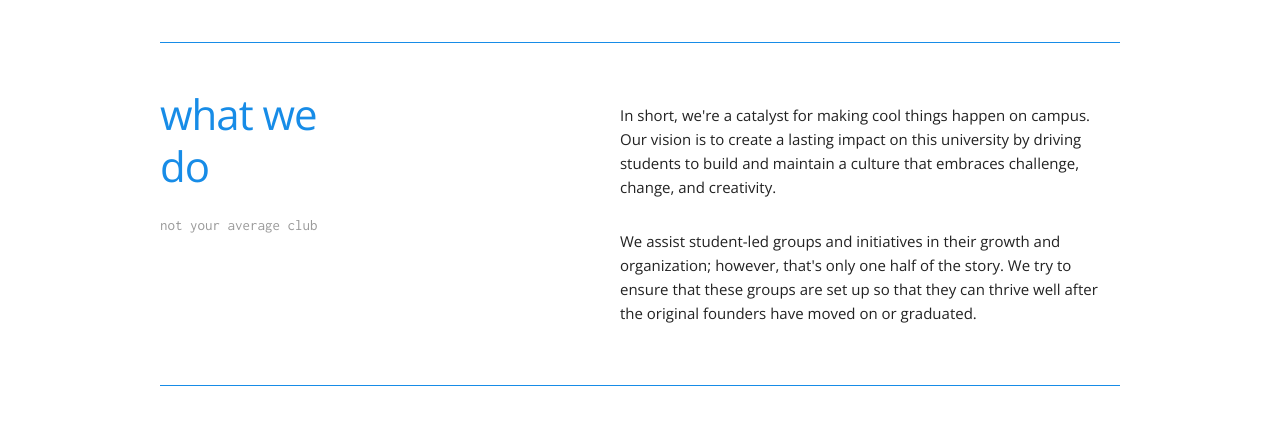
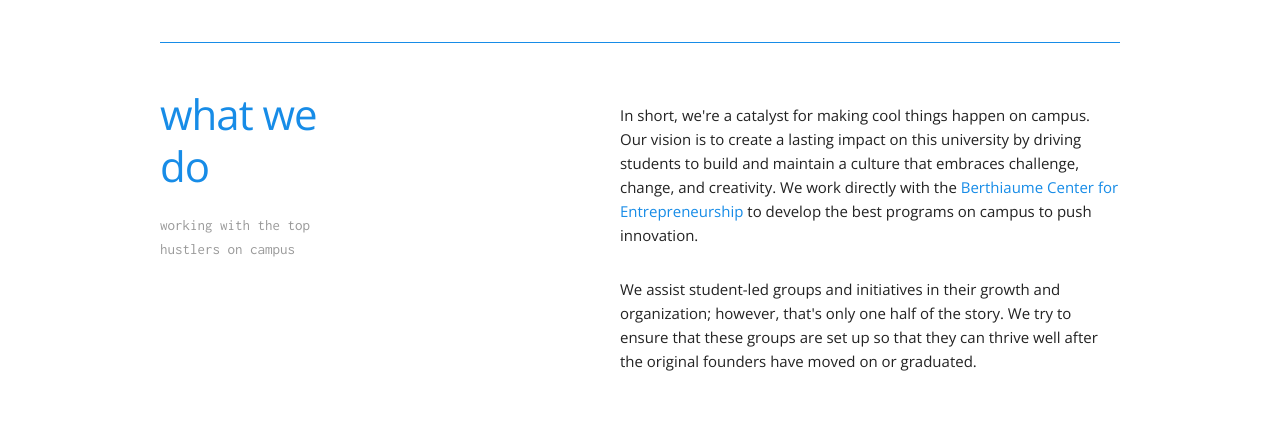
Before and after one commit to umassbsi/umassbsi.github.io, a plain HTML site: page index.html in a window 1280 px wide. Shown: the part 902-1330 px from the top of the page. Drawn offline with nearby package versions, Linux system fonts and the light colour scheme.

Commit message:
minor content updates

```diff
--- a/index.html
+++ b/index.html
@@ -82,11 +82,11 @@
             <div class="row">
                 <div class="three columns">
                     <h2 class="text-blue">what we do</h2>
-                    <p class="mono text-gray">not your average club</p>
+                    <p class="mono text-gray">working with the top hustlers on campus</p>
                 </div>
                 <div class="nine columns">
                     <p class="main-text">
-                        In short, we're a catalyst for making cool things happen on campus. Our vision is to create a lasting impact on this university by driving students to build and maintain a culture that embraces challenge, change, and creativity.
+                        In short, we're a catalyst for making cool things happen on campus. Our vision is to create a lasting impact on this university by driving students to build and maintain a culture that embraces challenge, change, and creativity. We work directly with the <a href="https://www.isenberg.umass.edu/centers/berthiaume-center-for-entrepreneurship">Berthiaume Center for Entrepreneurship</a> to develop the best programs on campus to push innovation.
                     </p>
                     <p class="main-text">
                         We assist student-led groups and initiatives in their growth and organization; however, that's only one half of the story. We try to ensure that these groups are set up so that they can thrive well after the original founders have moved on or graduated.
```
